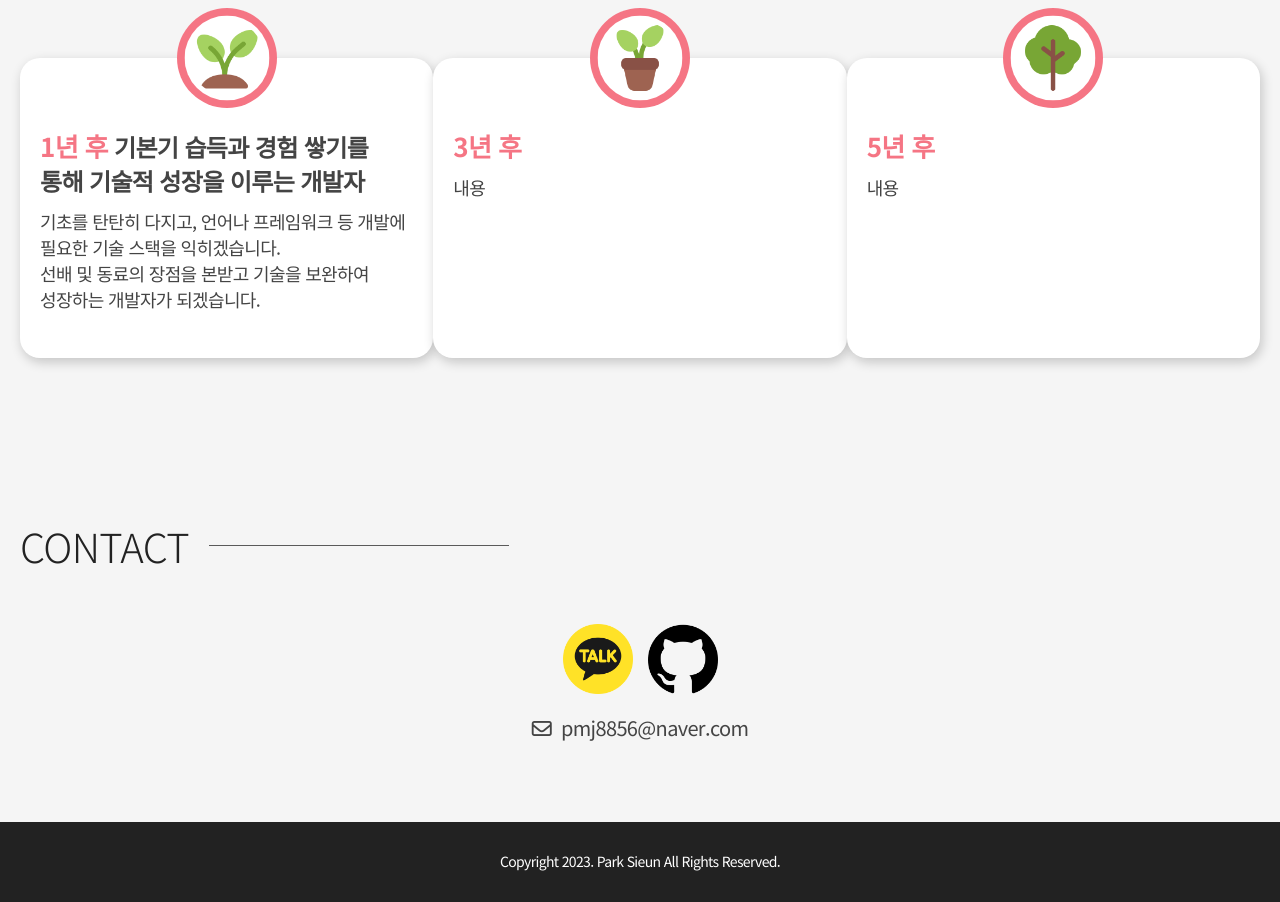
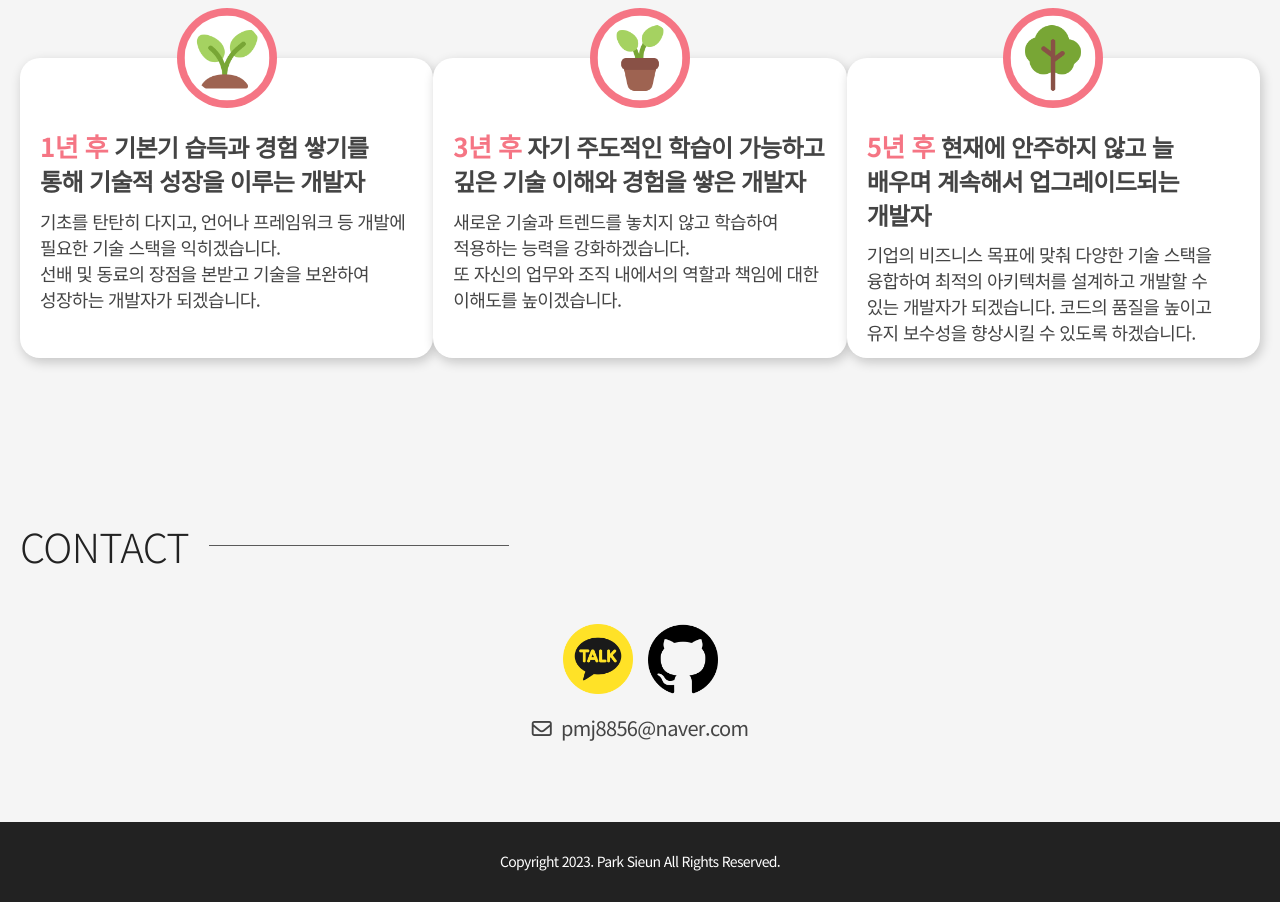
Before and after one commit to devparkse/devparkse-profile, a React (Create React App) app: page / in a window 1280 px wide. Shown: the part 7120-8022 px from the top of the page. Built offline with nearby package versions, Linux system fonts and the light colour scheme; a web font is replaced by a local one.

Commit message:
vision 작업 완료

```diff
--- a/src/pages/Vision.js
+++ b/src/pages/Vision.js
@@ -27,8 +27,10 @@ const Vision = () => {
               </h1>
               <p className="vision-desc">
                 기초를 탄탄히 다지고, 언어나 프레임워크 등 개발에 필요한 기술
-                스택을 익히겠습니다.<br/>선배 및 동료의 장점을 본받고 기술을
-                보완하여 성장하는 개발자가 되겠습니다.
+                스택을 익히겠습니다.
+                <br />
+                선배 및 동료의 장점을 본받고 기술을 보완하여 성장하는 개발자가
+                되겠습니다.
               </p>
             </li>
             <li
@@ -39,9 +41,15 @@ const Vision = () => {
             >
               <img src="/images/vision_2.png" alt="vision-2" />
               <h1 className="vision-subtitle">
-                <b className="years">3년 후</b>
+                <b className="years">3년 후</b> 자기 주도적인 학습이 가능하고
+                깊은 기술 이해와 경험을 쌓은 개발자
               </h1>
-              <p className="vision-desc">내용</p>
+              <p className="vision-desc">
+                새로운 기술과 트렌드를 놓치지 않고 학습하여 적용하는 능력을
+                강화하겠습니다.
+                <br /> 또 자신의 업무와 조직 내에서의 역할과 책임에 대한
+                이해도를 높이겠습니다.
+              </p>
             </li>
             <li
               className="vision-box"
@@ -51,9 +59,14 @@ const Vision = () => {
             >
               <img src="/images/vision_3.png" alt="vision-3" />
               <h1 className="vision-subtitle">
-                <b className="years">5년 후</b>
+                <b className="years">5년 후</b> 현재에 안주하지 않고 늘 배우며
+                계속해서 업그레이드되는 개발자
               </h1>
-              <p className="vision-desc">내용</p>
+              <p className="vision-desc">
+                기업의 비즈니스 목표에 맞춰 다양한 기술 스택을 융합하여 최적의
+                아키텍처를 설계하고 개발할 수 있는 개발자가 되겠습니다. 코드의
+                품질을 높이고 유지 보수성을 향상시킬 수 있도록 하겠습니다.
+              </p>
             </li>
           </ul>
         </div>
```
